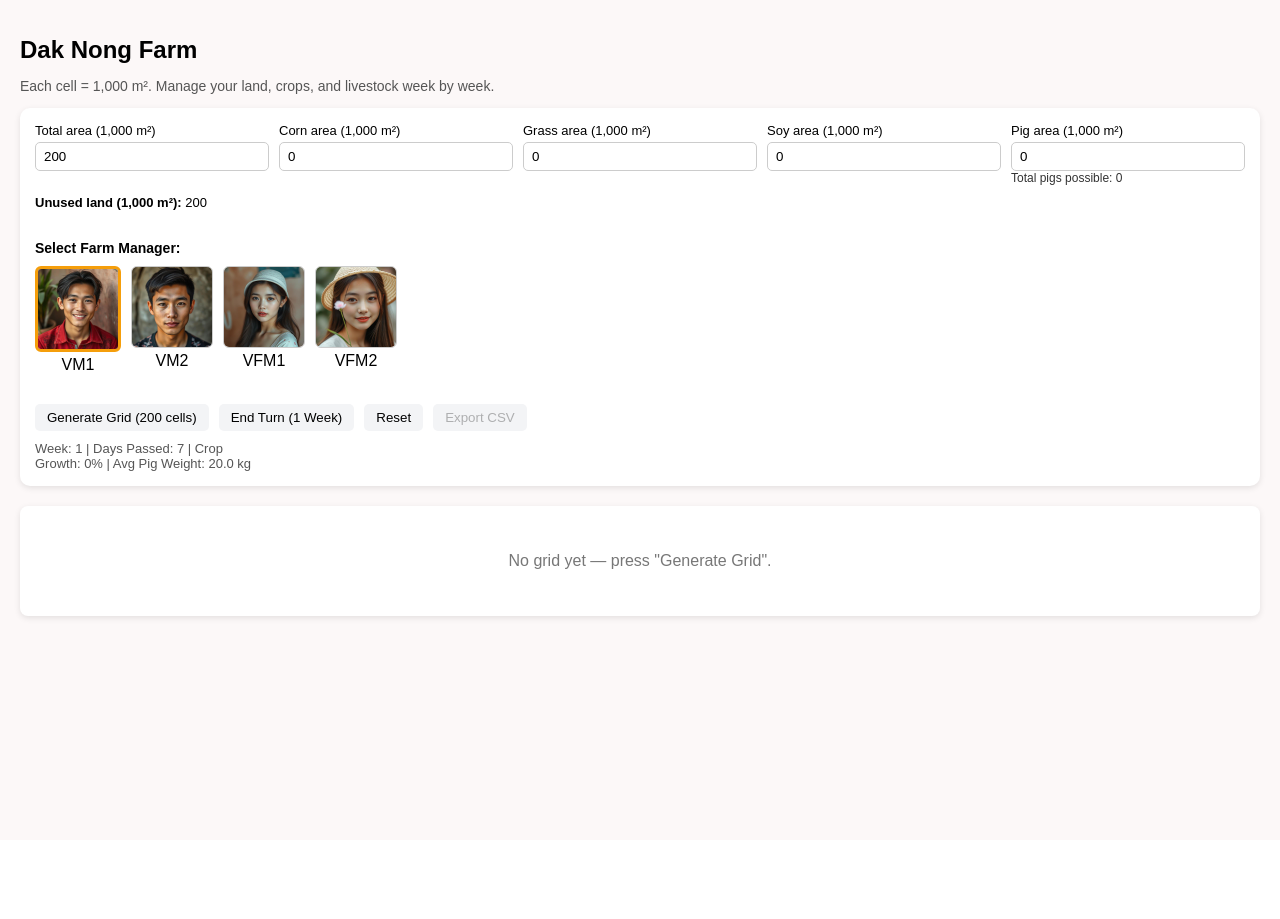
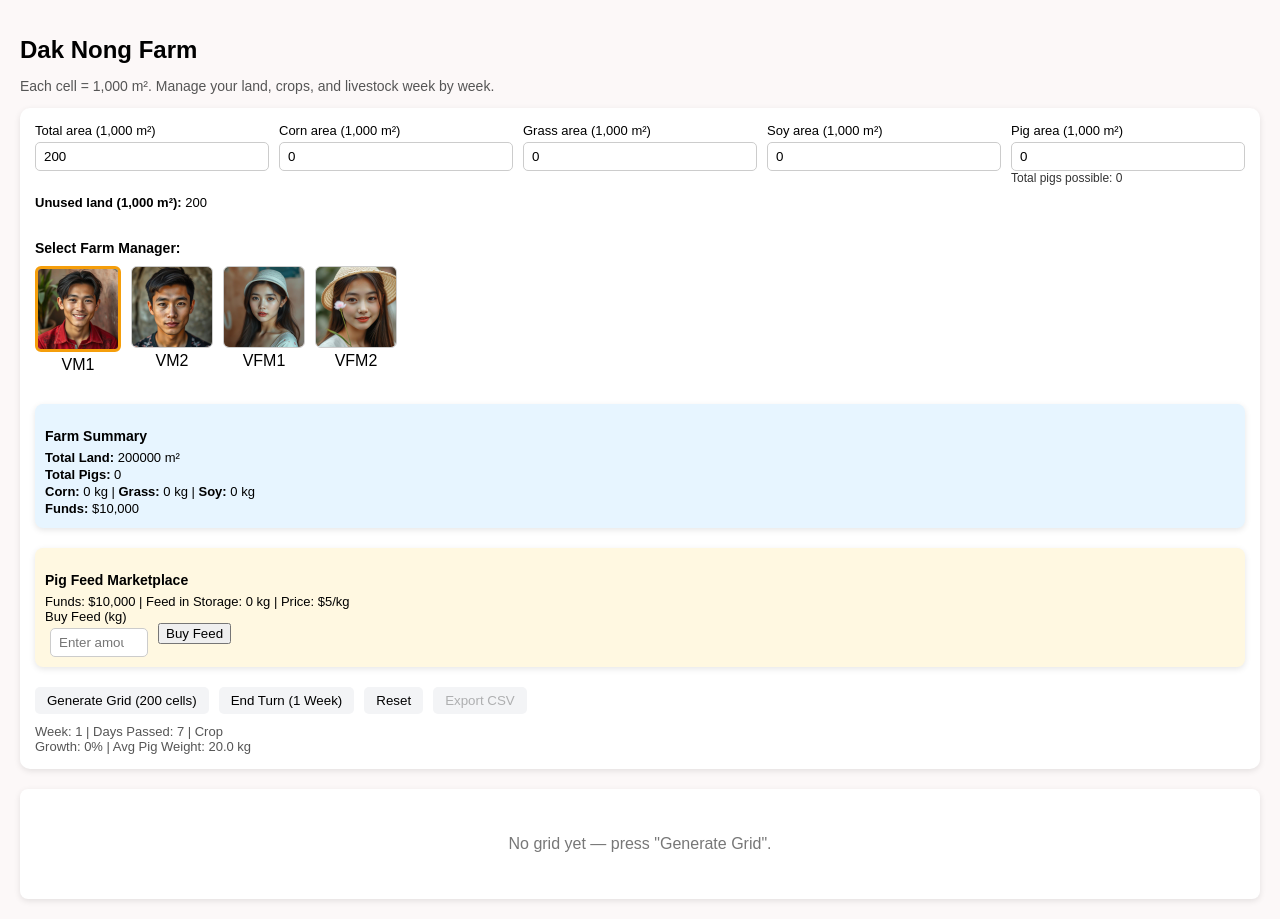
Before and after one commit to Xuther001/vietnamfarm, a React (Create React App) app: page / in a window 1280 px wide. Before the commit the page ends 840 px from the top, so only its background shows below. Built offline with nearby package versions, Linux system fonts and the light colour scheme.

Commit message:
added marketplace and farm summary sections

```diff
--- a/src/components/TerrainGridMapper/TerrainGridMapper.css
+++ b/src/components/TerrainGridMapper/TerrainGridMapper.css
@@ -5,14 +5,8 @@
   background: #fcf8f8;
 }
 
-header h1 {
-  font-size: 24px;
-  margin-bottom: 4px;
-}
-header p {
-  font-size: 14px;
-  color: #555;
-}
+header h1 { font-size: 24px; margin-bottom: 4px; }
+header p { font-size: 14px; color: #555; }
 
 .controls {
   display: grid;
@@ -85,10 +79,7 @@ header p {
   margin-top: 10px;
 }
 
-.manager-selection h3 {
-  margin: 10px 0;
-  font-size: 14px;
-}
+.manager-selection h3 { margin: 10px 0; font-size: 14px; }
 
 .manager-selection img {
   transition: 0.2s;
@@ -97,6 +88,39 @@ header p {
 
 .manager-selection img:hover {
   transform: scale(1.05);
+}
+
+.summary-panel {
+  grid-column: 1 / -1;
+  background: #e7f5ff;
+  border-radius: 8px;
+  padding: 10px;
+  margin-top: 10px;
+  box-shadow: 0 2px 6px rgba(0,0,0,0.1);
+}
+
+.summary-panel h3 {
+  font-size: 14px;
+  margin-bottom: 6px;
+}
+
+.summary-panel p {
+  font-size: 13px;
+  margin: 2px 0;
+}
+
+.marketplace {
+  grid-column: 1 / -1;
+  padding: 10px;
+  border-radius: 8px;
+  background: #fff8e1;
+  box-shadow: 0 2px 6px rgba(0,0,0,0.1);
+  margin-top: 10px;
+}
+
+.marketplace h3 {
+  font-size: 14px;
+  margin-bottom: 6px;
 }
 
 .grid-section {
--- a/src/components/TerrainGridMapper/TerrainGridMapper.jsx
+++ b/src/components/TerrainGridMapper/TerrainGridMapper.jsx
@@ -38,12 +38,22 @@ export default function TerrainGridMapper() {
   const [pigWeight, setPigWeight] = useState(20);
   const [cropGrowth, setCropGrowth] = useState(0);
 
+  const [funds, setFunds] = useState(10000);
+  const [feedStock, setFeedStock] = useState(0);
+  const [feedPrice, setFeedPrice] = useState(5);
+  const [feedConsumptionPerPigPerWeek] = useState(7);
+
   const totalCells = totalArea;
   const cols = Math.ceil(Math.sqrt(totalCells));
   const rows = Math.ceil(totalCells / cols);
 
   const totalPigs = pigArea * Math.floor(CELL_SIZE / PIG_SPACE_PER_PIG);
   const unusedLand = totalCells - (cornArea + grassArea + soyArea + pigArea);
+
+  const cropYieldPerCell = 100;
+  const cornKg = (cornArea * cropYieldPerCell * cropGrowth).toFixed(0);
+  const grassKg = (grassArea * cropYieldPerCell * cropGrowth).toFixed(0);
+  const soyKg = (soyArea * cropYieldPerCell * cropGrowth).toFixed(0);
 
   const generateGrid = () => {
     const sumAreas = cornArea + grassArea + soyArea + pigArea;
@@ -65,10 +75,27 @@ export default function TerrainGridMapper() {
   };
 
   const endTurn = () => {
+    const pigs = totalPigs;
+    const feedNeeded = pigs * feedConsumptionPerPigPerWeek;
+
+    if (feedStock < feedNeeded) {
+      setWarning("⚠️ Not enough feed! Pig growth reduced this week.");
+      setPigWeight(prev => prev + (PIG_WEIGHT_GAIN * 0.5 * selectedManager.pigMultiplier));
+      setFeedStock(0);
+    } else {
+      setWarning("");
+      setFeedStock(prev => prev - feedNeeded);
+      setPigWeight(prev => prev + PIG_WEIGHT_GAIN * selectedManager.pigMultiplier);
+    }
+
+    setCropGrowth(prev => Math.min(1, prev + CROP_GROWTH_RATE * selectedManager.cropMultiplier));
     setWeek(prev => prev + 1);
     setDay(prev => prev + DAYS_PER_WEEK);
-    setPigWeight(prev => prev + PIG_WEIGHT_GAIN * selectedManager.pigMultiplier);
-    setCropGrowth(prev => Math.min(1, prev + CROP_GROWTH_RATE * selectedManager.cropMultiplier));
+
+    setFeedPrice(prev => {
+      const newPrice = (prev * (0.9 + Math.random() * 0.2)).toFixed(2);
+      return Math.max(2, Math.min(10, parseFloat(newPrice)));
+    });
   };
 
   const resetFarm = () => {
@@ -83,6 +110,9 @@ export default function TerrainGridMapper() {
     setDay(7);
     setPigWeight(20);
     setCropGrowth(0);
+    setFunds(10000);
+    setFeedStock(0);
+    setFeedPrice(5);
   };
 
   const exportCSV = () => {
@@ -104,7 +134,20 @@ export default function TerrainGridMapper() {
     URL.revokeObjectURL(url);
   };
 
-  // --- Render ---
+  const handleBuyFeed = () => {
+    const input = document.getElementById("feedInput");
+    const amount = Number(input.value);
+    if (amount <= 0) return;
+    const cost = amount * feedPrice;
+    if (cost > funds) {
+      alert("❌ Not enough funds to buy that much feed!");
+      return;
+    }
+    setFunds(prev => prev - cost);
+    setFeedStock(prev => prev + amount);
+    input.value = "";
+  };
+
   return (
     <div className="mapper-container">
       <header>
@@ -154,6 +197,32 @@ export default function TerrainGridMapper() {
           </div>
         </section>
 
+        <section className="summary-panel">
+          <h3>Farm Summary</h3>
+          <p><strong>Total Land:</strong> {totalArea * 1000} m²</p>
+          <p><strong>Total Pigs:</strong> {totalPigs}</p>
+          <p><strong>Corn:</strong> {cornKg} kg | <strong>Grass:</strong> {grassKg} kg | <strong>Soy:</strong> {soyKg} kg</p>
+          <p><strong>Funds:</strong> ${funds.toLocaleString()}</p>
+        </section>
+
+        <section className="marketplace">
+          <h3>Pig Feed Marketplace</h3>
+          <p>Funds: ${funds.toLocaleString()} | Feed in Storage: {feedStock} kg | Price: ${feedPrice}/kg</p>
+          <div style={{ display: 'flex', gap: '10px', alignItems: 'center' }}>
+            <label>
+              Buy Feed (kg)
+              <input
+                type="number"
+                min="0"
+                id="feedInput"
+                placeholder="Enter amount"
+                style={{ marginLeft: '5px', width: '80px' }}
+              />
+            </label>
+            <button onClick={handleBuyFeed}>Buy Feed</button>
+          </div>
+        </section>
+
         <div className="buttons">
           <button onClick={generateGrid}>Generate Grid ({totalCells} cells)</button>
           <button onClick={endTurn}>End Turn (1 Week)</button>
```
